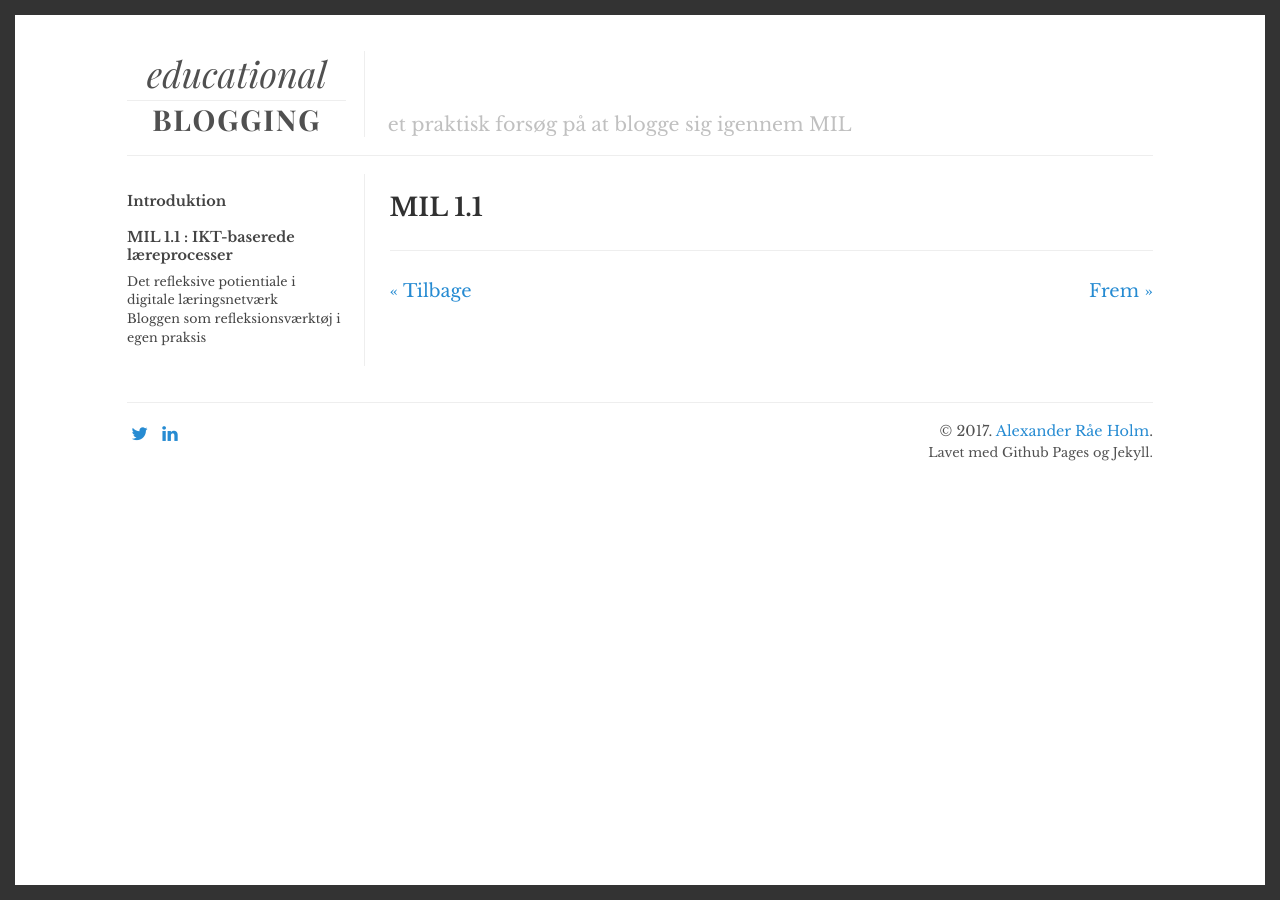
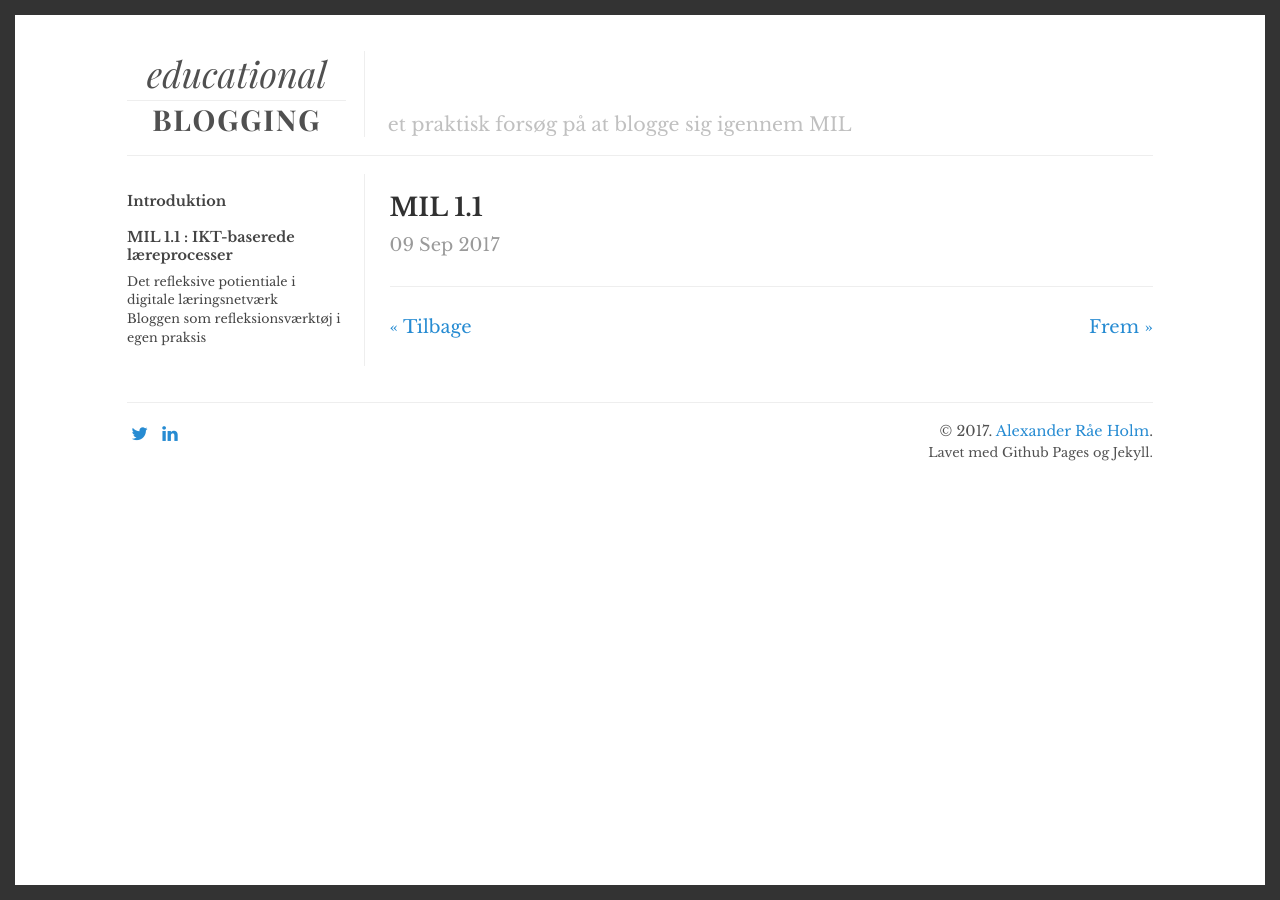
Before and after one commit to alexanderrae/educational-blogging, a Jekyll site: the page built from _capitulos/mil-1-dot-1.markdown, in a window 1280 px wide. Built offline with Jekyll 4.4.1, drawn with Linux system fonts in a browser that asks for light colours.

Commit message:
Update capitulo.html

```diff
--- a/_layouts/capitulo.html
+++ b/_layouts/capitulo.html
@@ -5,6 +5,7 @@
 <article class="chapter">
   <h1 class="chapter-title">{{ page.chapter }}</h1>
   <h2 class="chapter-subtitle">{{ page.title }}</h2>
+  <time datetime="{{ page.date | date_to_xmlschema }}" class="post-date">{{ page.date | date_to_string }}</time>
   {{ content }}
 
   {% include nav_interna.html %}
```
